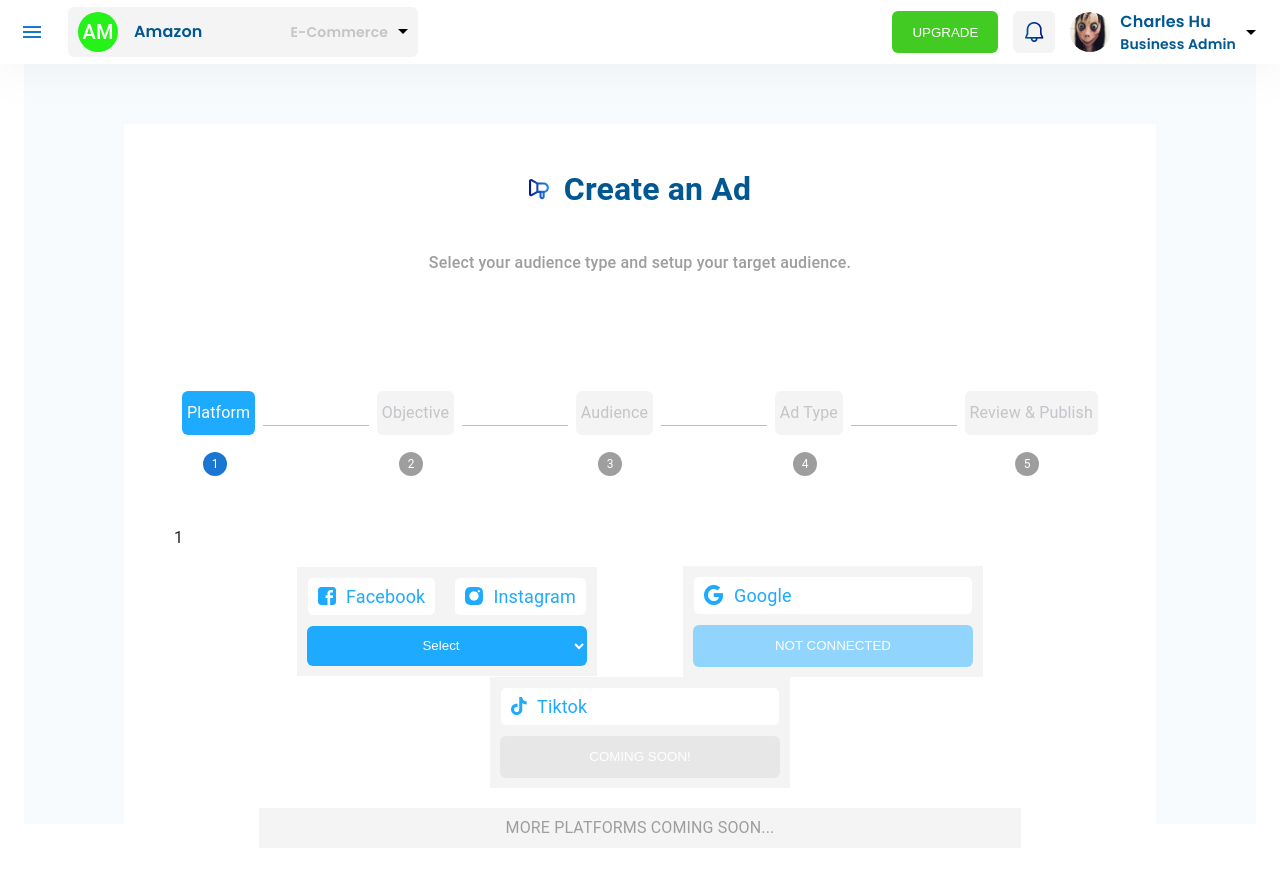
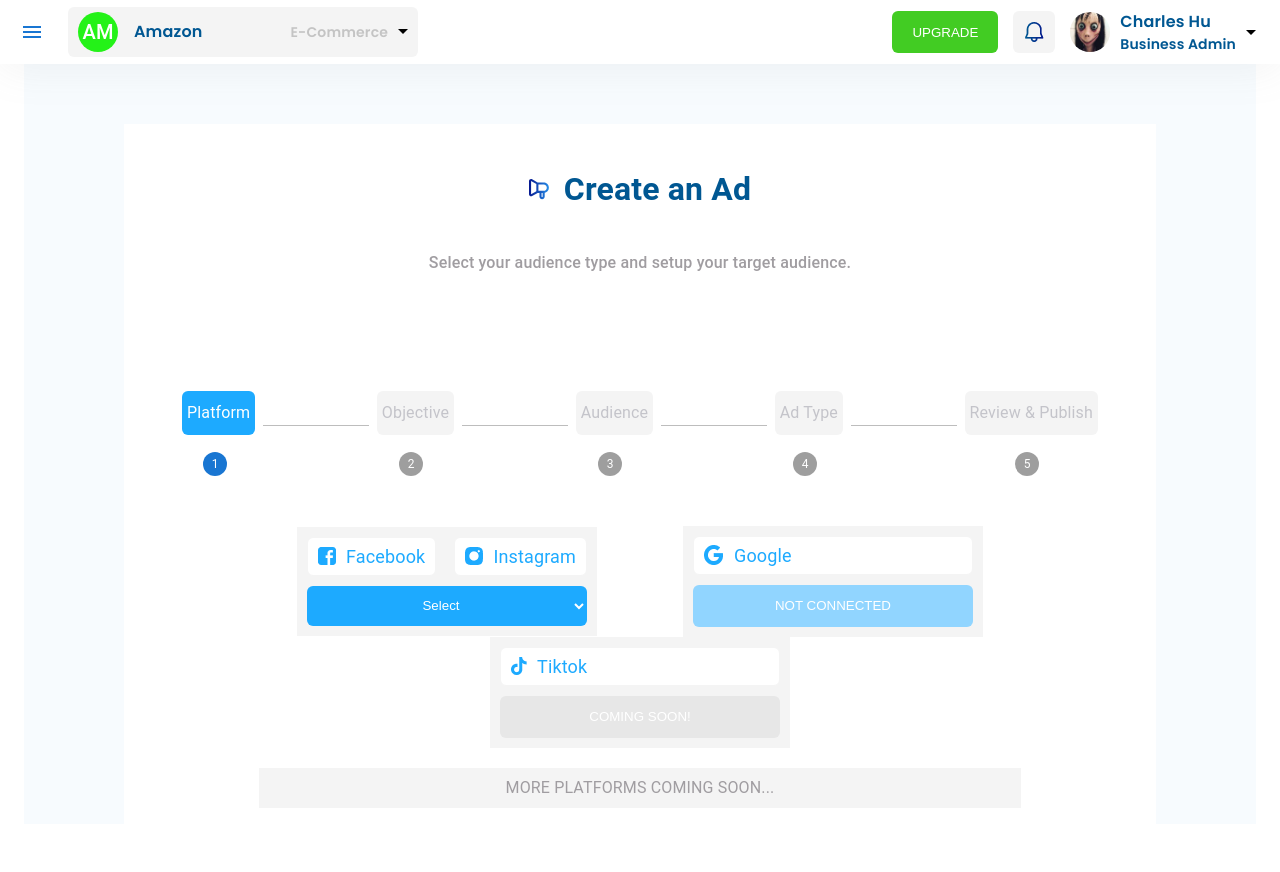
Before and after one commit to Arthur7711/social-media-advertisement-platform, a React (Create React App) app: page /createadd in a window 1280 px wide. Shown: the top 872 px of the page. After the commit the page ends 848 px from the top, so only its background shows below. Built offline with nearby package versions, Linux system fonts and the light colour scheme.

Commit message:
fix:(create step)

```diff
--- a/src/components/userComp/CreateStepper.js
+++ b/src/components/userComp/CreateStepper.js
@@ -45,7 +45,6 @@
           marginTop: 50,
         }}
       >
-        <p>{activeStep + 1}</p>
         {children}
       </div>
     </Box>
```
